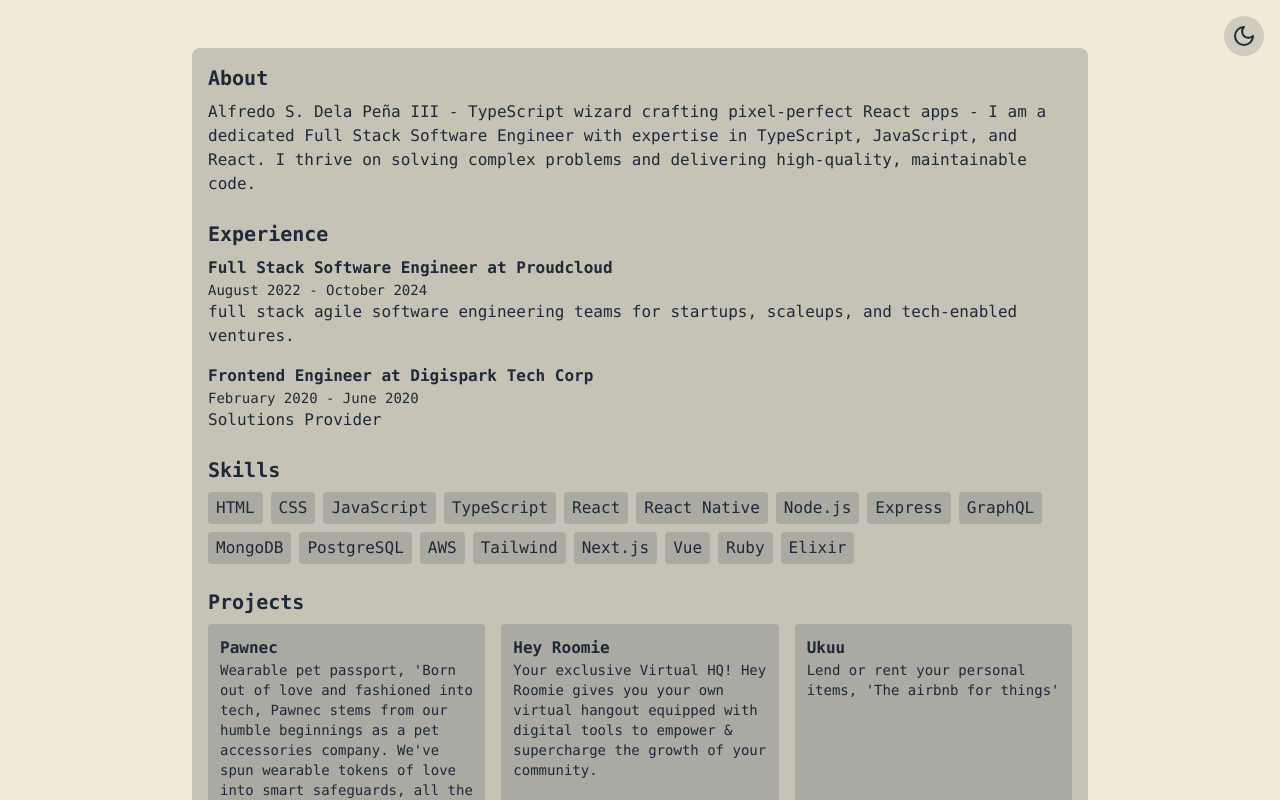
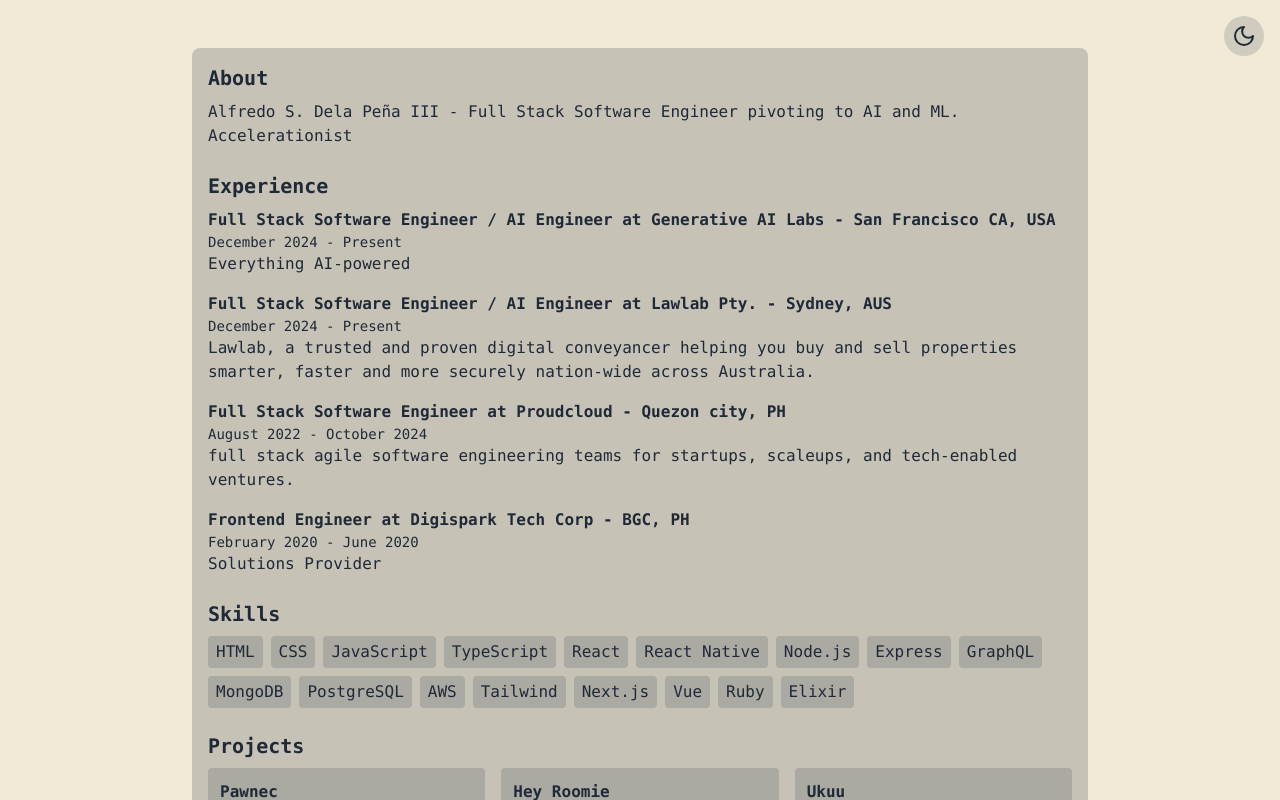
Before and after one commit to alfredosdpiii/portfolio, a Next.js app: page / in a window 1280 px wide. Shown: the top 800 px of the page. Built offline with nearby package versions, Linux system fonts and the light colour scheme.

Commit message:
update portfolio

```diff
--- a/src/app/page.js
+++ b/src/app/page.js
@@ -20,18 +20,31 @@ export const metadata = {
 
 const portfolioData = {
   about:
-    "Alfredo S. Dela Peña III - TypeScript wizard crafting pixel-perfect React apps - I am a dedicated Full Stack Software Engineer with expertise in TypeScript, JavaScript, and React. I thrive on solving complex problems and delivering high-quality, maintainable code.",
+    "Alfredo S. Dela Peña III - Full Stack Software Engineer pivoting to AI and ML. Accelerationist",
   experience: [
     {
+      title: "Full Stack Software Engineer / AI Engineer",
+      company: "Generative AI Labs - San Francisco CA, USA",
+      date: "December 2024 - Present",
+      description: "Everything AI-powered",
+    },
+    {
+      title: "Full Stack Software Engineer / AI Engineer",
+      company: "Lawlab Pty. - Sydney, AUS",
+      date: "December 2024 - Present",
+      description:
+        "Lawlab, a trusted and proven digital conveyancer helping you buy and sell properties smarter, faster and more securely nation-wide across Australia.",
+    },
+    {
       title: "Full Stack Software Engineer",
-      company: "Proudcloud",
+      company: "Proudcloud - Quezon city, PH",
       date: "August 2022 - October 2024",
       description:
         "full stack agile software engineering teams for startups, scaleups, and tech-enabled ventures.",
     },
     {
       title: "Frontend Engineer",
-      company: "Digispark Tech Corp",
+      company: "Digispark Tech Corp - BGC, PH",
       date: "February 2020 - June 2020",
       description: "Solutions Provider",
     },
```
